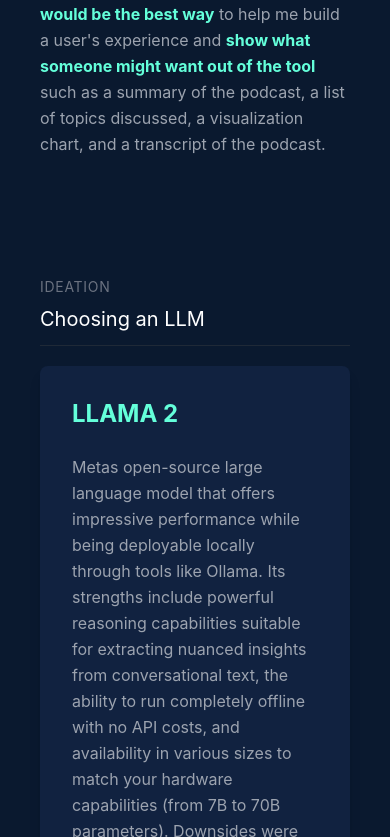
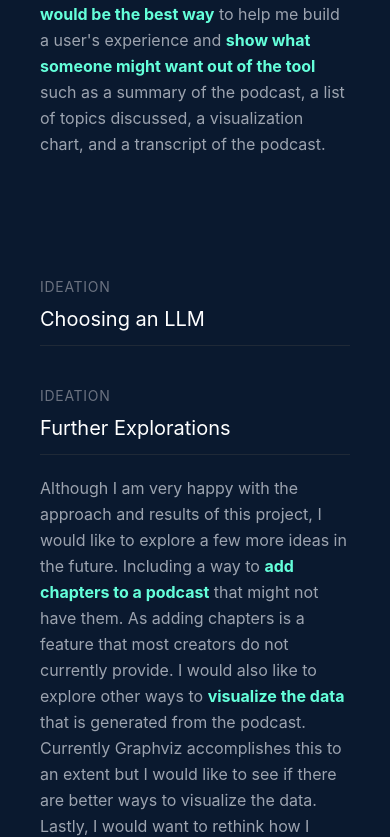
Before and after one commit to jgangi7/portfolio, a Next.js app: page /podcastProject in a window 390 px wide. Shown: the part 11163-12000 px from the top of the page. Built offline with nearby package versions, Linux system fonts and the light colour scheme.

Commit message:
small change

```diff
--- a/pages/podcastProject.tsx
+++ b/pages/podcastProject.tsx
@@ -616,7 +616,7 @@
                           </p>
                           <h1 className="text-xl text-gray-900 dark:text-white mb-3">{t('ideation.choosingLLM')}</h1>
                         </div>
-                        <div className="mt-5 mb-10">
+                        <div className="mt-5 mb-10 hidden md:block">
                           <div className="relative h-96">
                             {llms.map((llm, index) => (
                               <div
```
